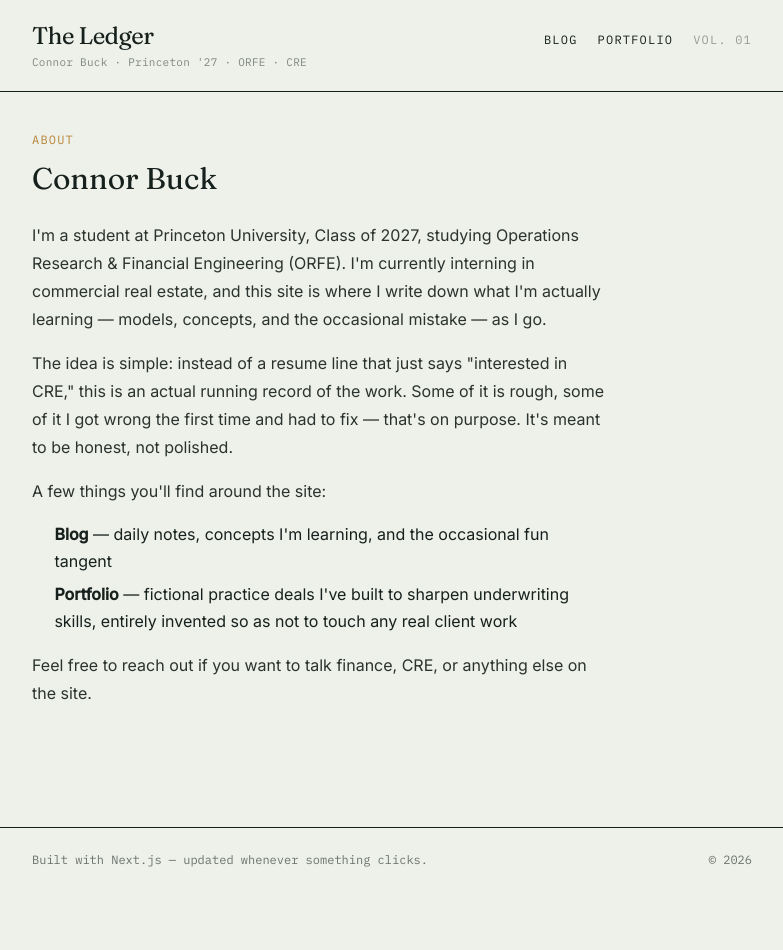
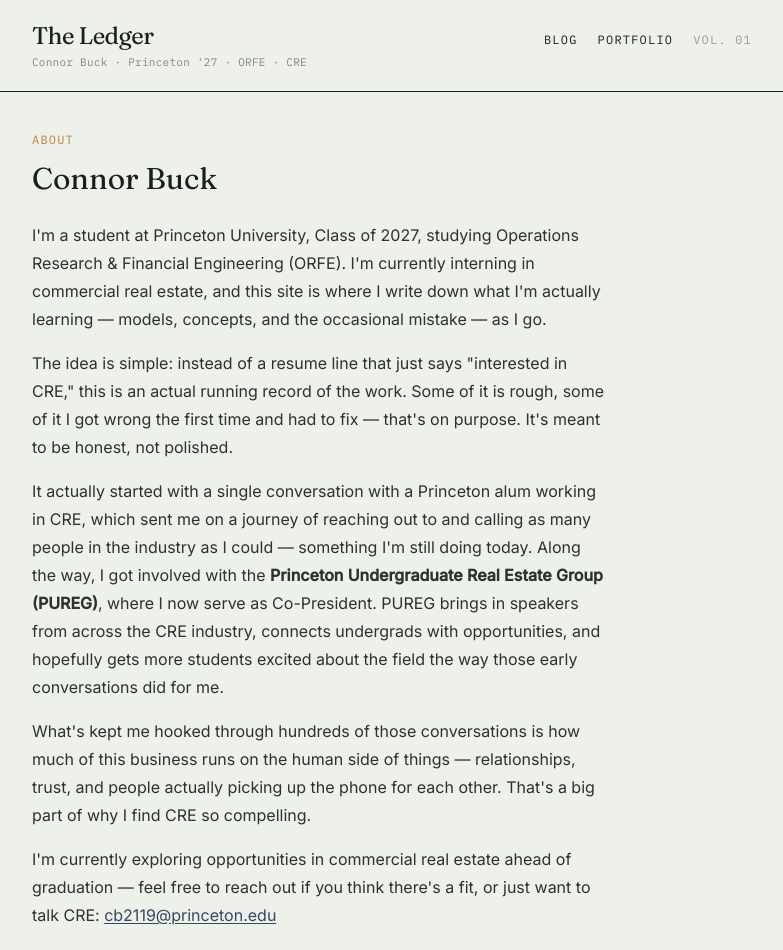
Before and after one commit to CB020103/ledger-blog, a Next.js app: page /about in a window 1280 px wide. Shown: the top 950 px of the page, without its empty margins (248-1031 px from the left). Before the commit the page ends 892 px from the top, so only its background shows below. Built offline with nearby package versions, Linux system fonts and the light colour scheme.

Commit message:
add PUREG description and contact email

```diff
--- a/app/about/page.tsx
+++ b/app/about/page.tsx
@@ -24,6 +24,32 @@ export default function About() {
           honest, not polished.
         </p>
         <p>
+          It actually started with a single conversation with a Princeton
+          alum working in CRE, which sent me on a journey of reaching out
+          to and calling as many people in the industry as I could &mdash;
+          something I'm still doing today. Along the way, I got involved
+          with the <strong>Princeton Undergraduate Real Estate Group
+          (PUREG)</strong>, where I now serve as Co-President. PUREG brings
+          in speakers from across the CRE industry, connects undergrads
+          with opportunities, and hopefully gets more students excited
+          about the field the way those early conversations did for me.
+        </p>
+        <p>
+          What's kept me hooked through hundreds of those conversations is
+          how much of this business runs on the human side of things &mdash;
+          relationships, trust, and people actually picking up the phone
+          for each other. That's a big part of why I find CRE so
+          compelling.
+        </p>
+        <p>
+          I'm currently exploring opportunities in commercial real estate
+          ahead of graduation &mdash; feel free to reach out if you think
+          there's a fit, or just want to talk CRE:{' '}
+          <a href="mailto:cb2119@princeton.edu" className="text-slate underline underline-offset-2">
+            cb2119@princeton.edu
+          </a>
+        </p>
+        <p>
           A few things you'll find around the site:
         </p>
         <ul>
```
